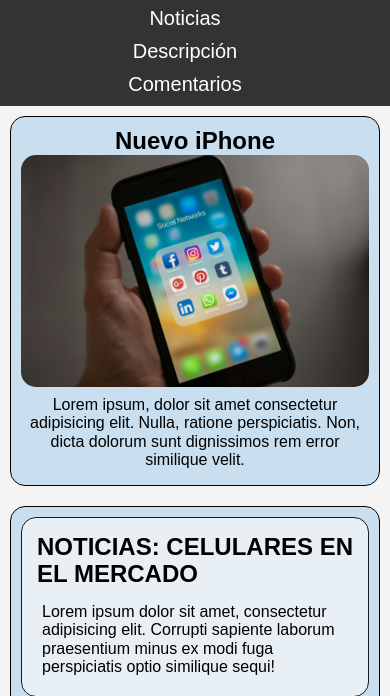
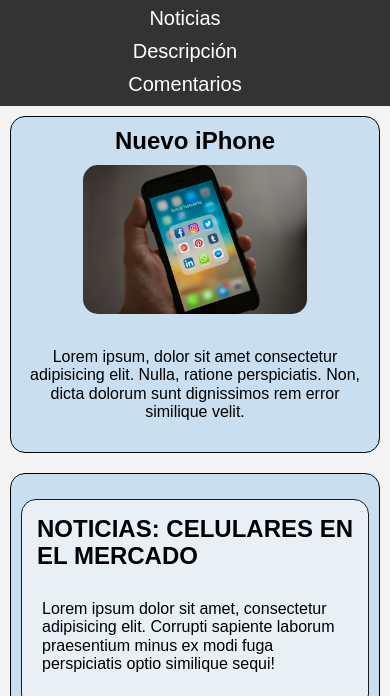
Before and after one commit to Diebut/Diebut.github.io, a website: page index.html in a window 390 px wide. Shown: the part 148-844 px from the top of the page. Drawn offline with Linux system fonts and the light colour scheme.

Commit message:
se agrega cambios en el css

```diff
--- a/css.css
+++ b/css.css
@@ -87,6 +87,7 @@
 
 p {
     padding: 5px;
+    margin: 15px 0; /* agrega */
 }
 
 .container2 {
@@ -104,6 +105,7 @@
     padding: 15px;
     border-radius: 15px;
     background: #e8eff5;
+    margin: 15px 0; /* agrega */
 }
 
 .item-1 {
@@ -170,7 +172,6 @@
         width: 40%;
         margin-right: 2%;
     }
-
     .container2 {
         width: 58%;
         display: grid;
@@ -211,6 +212,12 @@
     .container, .container2 {
         width: 100%;
     }
+    /* agrega*/
+    .img img {
+        width: 70%;
+        padding: 10px;
+        border-radius: 25px;
+    }
 }
 
 @media (max-width: 480px) {
@@ -230,4 +237,8 @@
     button {
         font-size: 14px;
     }
+    /* agrega */
+    .img img {
+        width: 70%;
+    }
 }
```
